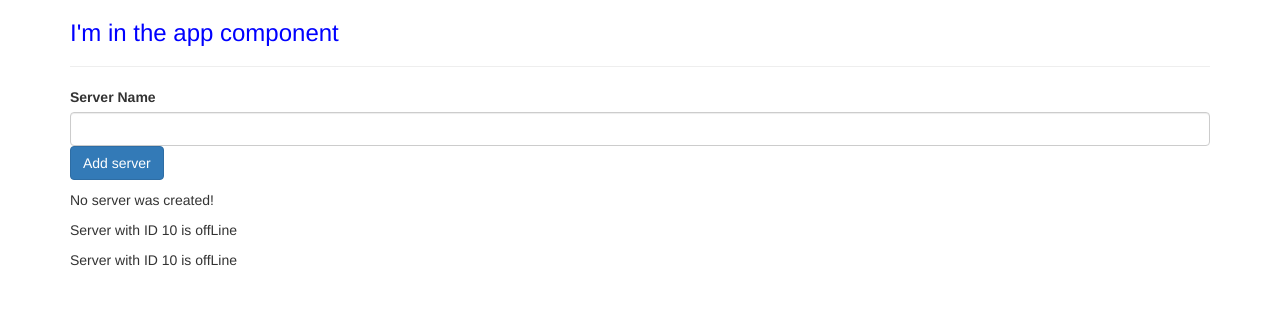
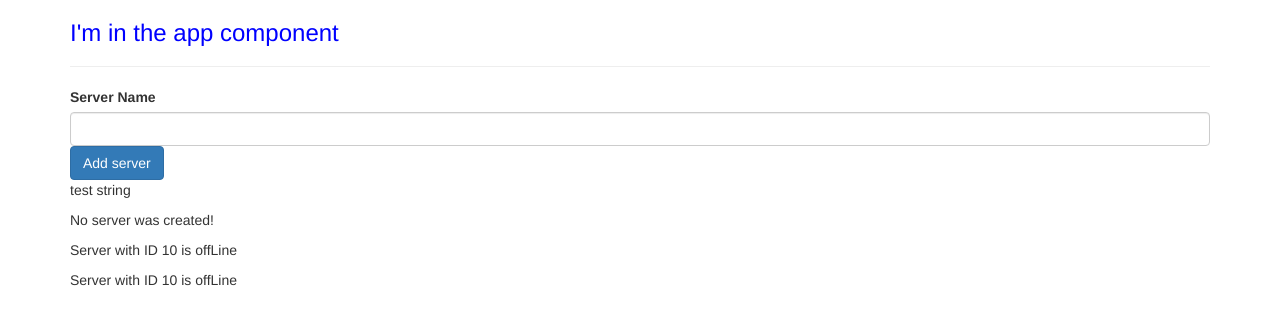
Before and after one commit to ncodena/development-App, an Angular app: page / in a window 1280 px wide. Shown: the top 324 px of the page. Built offline with nearby package versions, Linux system fonts and the light colour scheme.

Commit message:
two-way-databinding

```diff
--- a/src/app/servers/servers.component.ts
+++ b/src/app/servers/servers.component.ts
@@ -11,7 +11,7 @@ export class ServersComponent implements OnInit {
 
   serverCreationStatus = 'No server was created!';
 
-  serverName = '';
+  serverName = 'test string';
 
   constructor() {
     setTimeout(() => {
```
